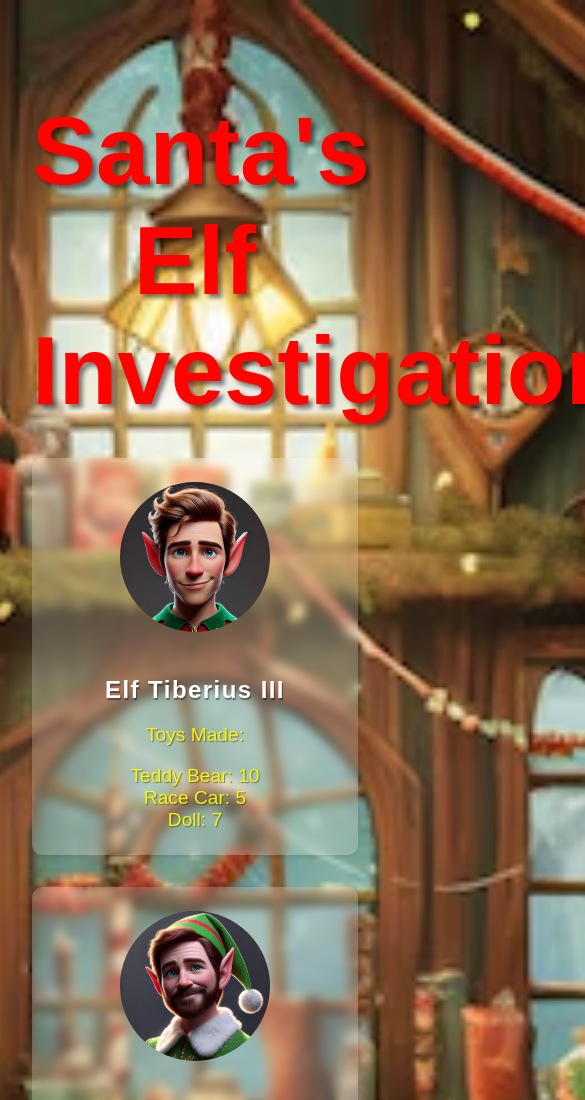
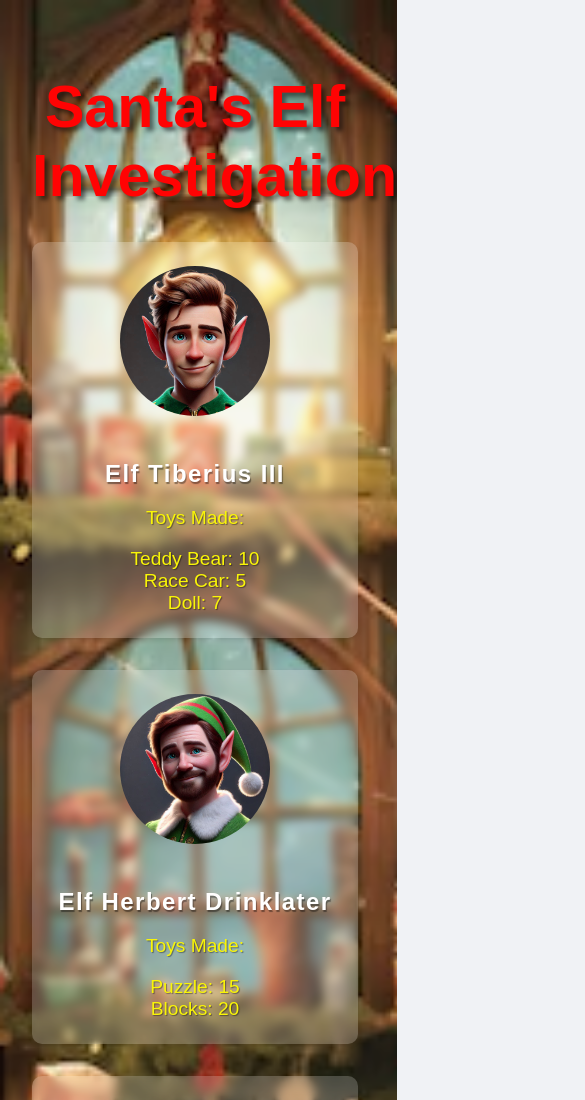
Before and after one commit to IntermediaDesigns/JavaScriptmas-2024, a plain HTML site: page Day 16/index.html in a window 390 px wide. Shown: the top 1100 px of the page, 585 px wide, since content can reach past the window. Drawn offline with Linux system fonts and the light colour scheme.

Commit message:
Update h1 styles for improved font size and alignment in index.css

```diff
--- a/Day 16/index.css
+++ b/Day 16/index.css
@@ -146,4 +146,9 @@ h1 {
   #elf-grid {
     grid-template-columns: repeat(auto-fit, minmax(200px, 1fr));
   }
+
+  h1 {
+    font-size: 3.7rem;
+    text-align: center;
+  }
 }
```
